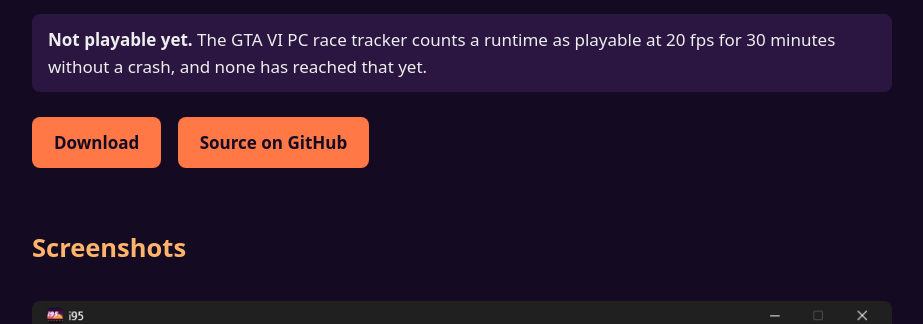
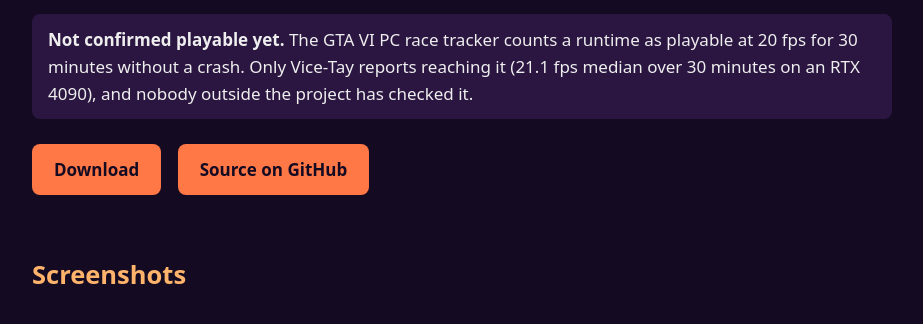
Before and after one commit to DesignWithTommy/6Launch, a plain HTML site: page index.html in a window 1280 px wide. Shown: the part 477-801 px from the top of the page, without its empty margins (178-1101 px from the left). Drawn offline with Linux system fonts and the light colour scheme.

Commit message:
Site: Vice-Tay's unverified playable claim
Co-Authored-By: Claude Opus 5.5 <noreply@anthropic.com>

```diff
--- a/index.html
+++ b/index.html
@@ -36,7 +36,7 @@ footer{opacity:.7;font-size:.9rem;margin-top:3em}
 <img src="assets/banner.svg" alt="i95: GTA 6 PC Launcher banner">
 <h1>i95: GTA 6 PC Launcher</h1>
 <p>i95 is a free Windows app that runs the projects trying to bring the Xbox Series version of GTA VI (GTA 6) to PC. It compiles every runtime from source on your own PC, so you never run an exe someone else built. <strong>It doesn't include or download the game.</strong></p>
-<p class="note"><strong>Not playable yet.</strong> The GTA VI PC race tracker counts a runtime as playable at 20 fps for 30 minutes without a crash, and none has reached that yet.</p>
+<p class="note"><strong>Not confirmed playable yet.</strong> The GTA VI PC race tracker counts a runtime as playable at 20 fps for 30 minutes without a crash. Only Vice-Tay reports reaching it (21.1 fps median over 30 minutes on an RTX 4090), and nobody outside the project has checked it.</p>
 <a class="btn" href="https://github.com/DesignWithTommy/i95-GTA6-PC-Launcher/releases">Download</a>
 <a class="btn" href="https://github.com/DesignWithTommy/i95-GTA6-PC-Launcher">Source on GitHub</a>
 
```
